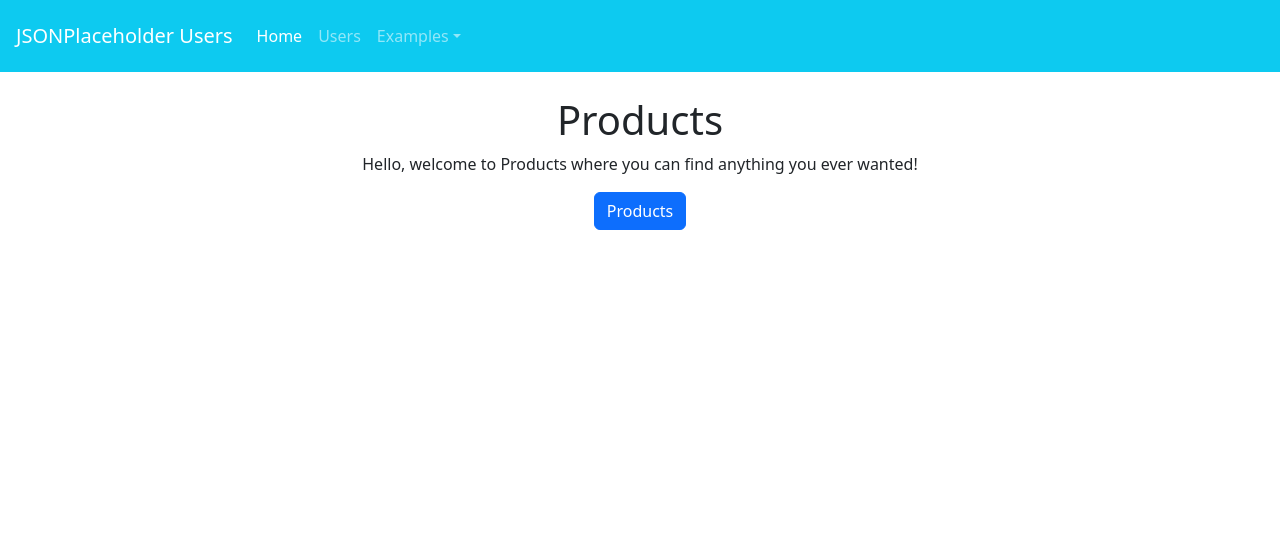
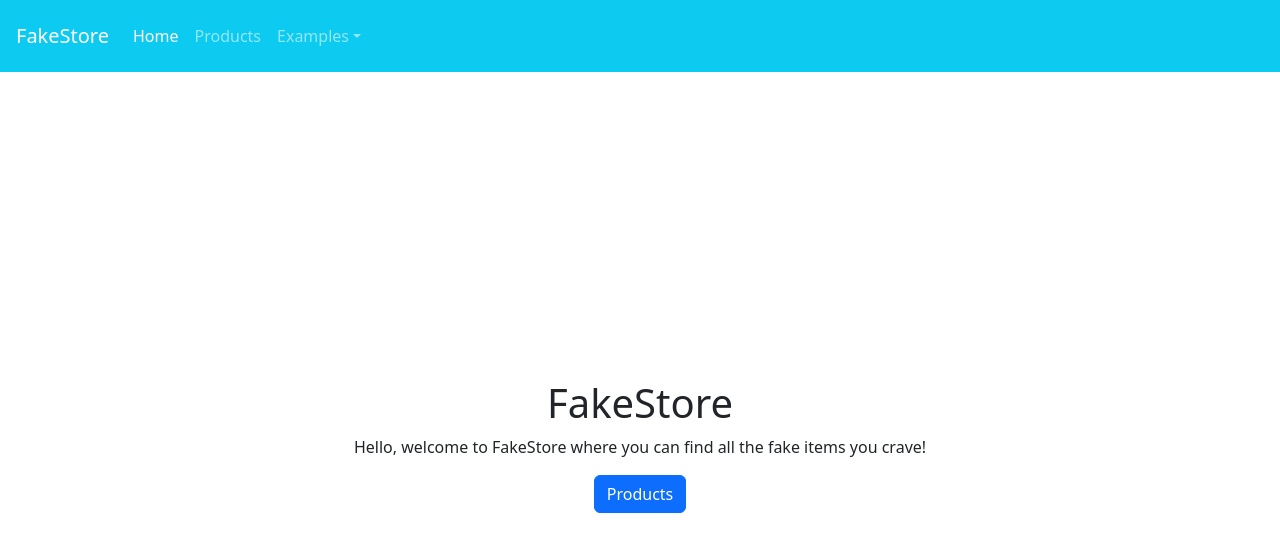
Before and after one commit to putman44/fakestore-app, a React (Vite) app: page / in a window 1280 px wide. Shown: the top 552 px of the page. Built offline with nearby package versions, Linux system fonts and the light colour scheme.

Commit message:
added inline styling to control placement of homepage

```diff
--- a/src/components/HomePage.jsx
+++ b/src/components/HomePage.jsx
@@ -6,13 +6,17 @@ import { NavLink } from "react-router-dom";
 
 const HomePage = () => {
   return (
-    <Container className="text-center">
+    <Container
+      style={{ height: "700px" }} // or any value you want
+      className="d-flex flex-column justify-content-center
+      align-items-center text-center"
+    >
       <Row>
         <Col>
-          <h1>Products</h1>
+          <h1>FakeStore</h1>
           <p>
-            Hello, welcome to Products where you can find anything you ever
-            wanted!
+            Hello, welcome to FakeStore where you can find all the fake items
+            you crave!
           </p>
         </Col>
       </Row>
--- a/src/components/NavBar.jsx
+++ b/src/components/NavBar.jsx
@@ -15,7 +15,7 @@ const NavBar = () => {
   return (
     <Navbar bg="info" variant="dark" expand="lg" className="p-3 mb-4">
       <Navbar.Brand as={NavLink} to="/">
-        JSONPlaceholder Users
+        FakeStore
       </Navbar.Brand>
       <Navbar.Toggle aria-controls="basic-navbar-nav" />
       <Navbar.Collapse id="basic-navbar-nav">
@@ -23,8 +23,8 @@ const NavBar = () => {
           <Nav.Link as={NavLink} to="/" activeclassname="active">
             Home
           </Nav.Link>
-          <Nav.Link as={NavLink} to="/users" activeclassname="active">
-            Users
+          <Nav.Link as={NavLink} to="/products" activeclassname="active">
+            Products
           </Nav.Link>
           <NavDropdown title="Examples" id="basic-nav-dropdown">
             <NavDropdown.Item as={NavLink} to="/user-form">
--- a/src/components/Products.jsx
+++ b/src/components/Products.jsx
@@ -54,13 +54,19 @@ const Products = () => {
 
   if (loading)
     return (
-      <div className="d-flex justify-content-center align-items-center min-vh-100">
+      <div
+        style={{ height: "700px" }}
+        className="d-flex justify-content-center align-items-center "
+      >
         <h1 className="font">Loading products...</h1>
       </div>
     );
   if (error)
     return (
-      <div className="d-flex justify-content-center align-items-center min-vh-100">
+      <div
+        style={{ height: "700px" }}
+        className="d-flex justify-content-center align-items-center "
+      >
         <h1 className="font">{error}</h1>
       </div>
     );
```
